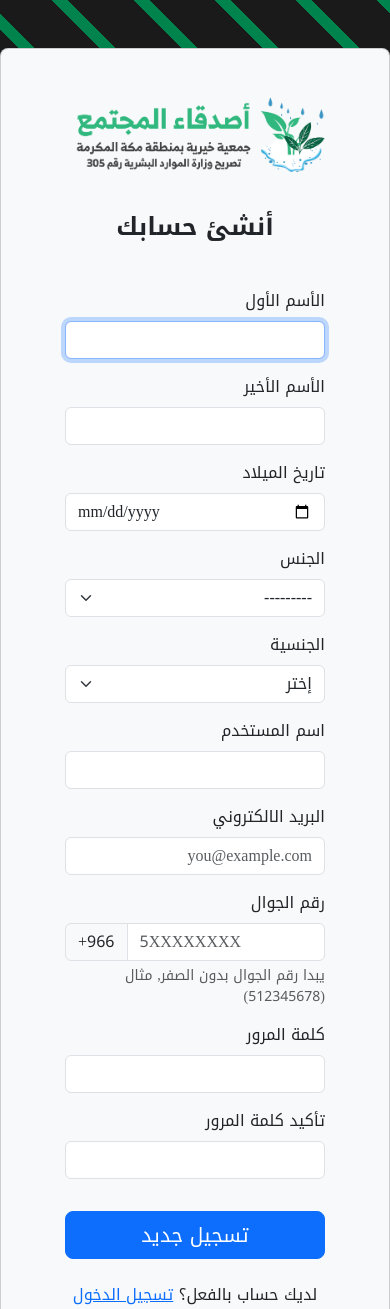
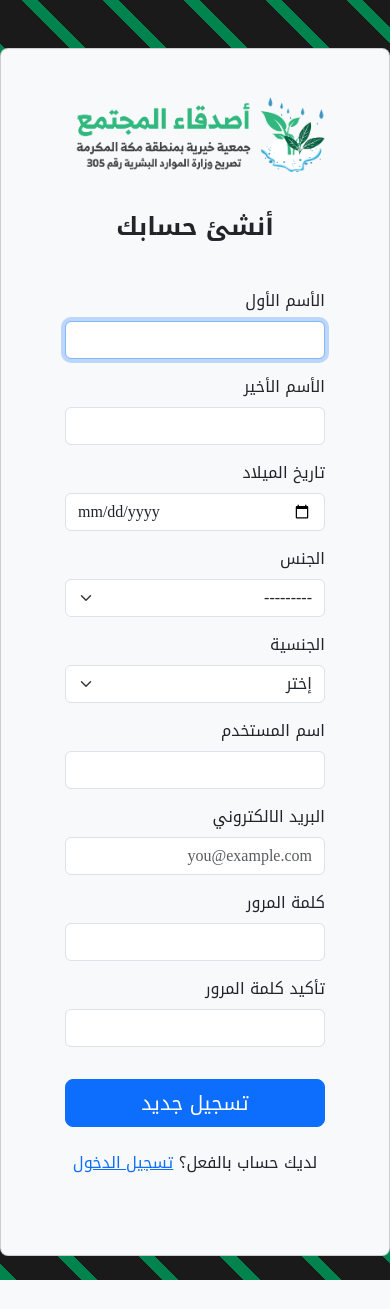
Before and after one commit to AKAlmalki/CFCApp, a Django app: page /sign-up in a window 390 px wide. Shown: the top 1309 px of the page. After the commit the page ends 1280 px from the top, so only its background shows below. Run offline with Django 4.2, Linux system fonts and the light colour scheme; parts of the project's set-up code (start-up, migrations or seed data) failed here and were passed over; some libraries are stand-ins or nearby versions.

Commit message:
hide phonenumber field in sign up form

```diff
--- a/myapp/templates/registration/sign_up.html
+++ b/myapp/templates/registration/sign_up.html
@@ -325,7 +325,7 @@
                 >
                 <input type="email" placeholder="you@example.com" name="email" class="form-control text-start" maxlength="320" id="id_email">
               </div>
-              <div class="col mb-3 form-group">
+              {% comment %} <div class="col mb-3 form-group">
                 <label for="id_phonenumber" class="form-label"
                   >رقم الجوال</label
                 >
@@ -340,7 +340,7 @@
                   <span class="input-group-text" id="basic-addon1">966+</span>
                 </div>
                 <div class="form-text" id="basic-addon4">يبدا رقم الجوال بدون الصفر, مثال (512345678)</div>
-              </div>
+              </div> {% endcomment %}
               <div class="col mb-3">
                 <label for="id_password1" class="form-label"
                   >كلمة المرور</label
```
